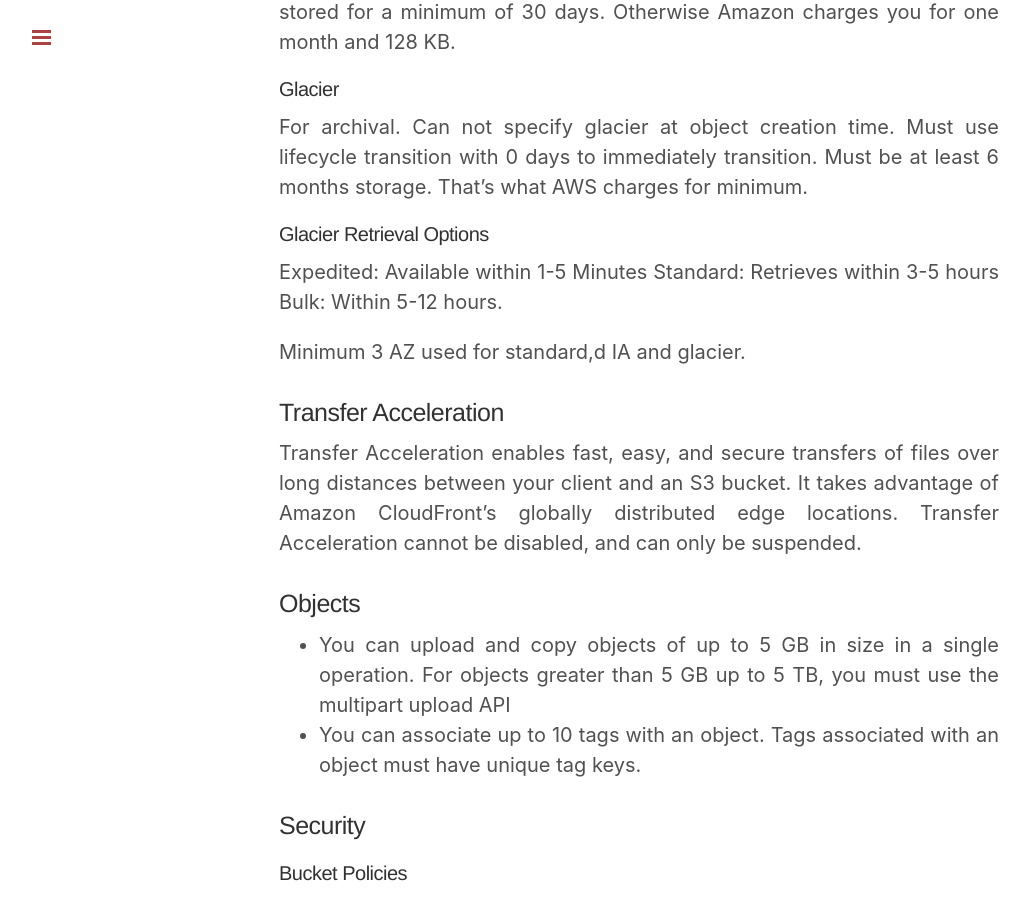
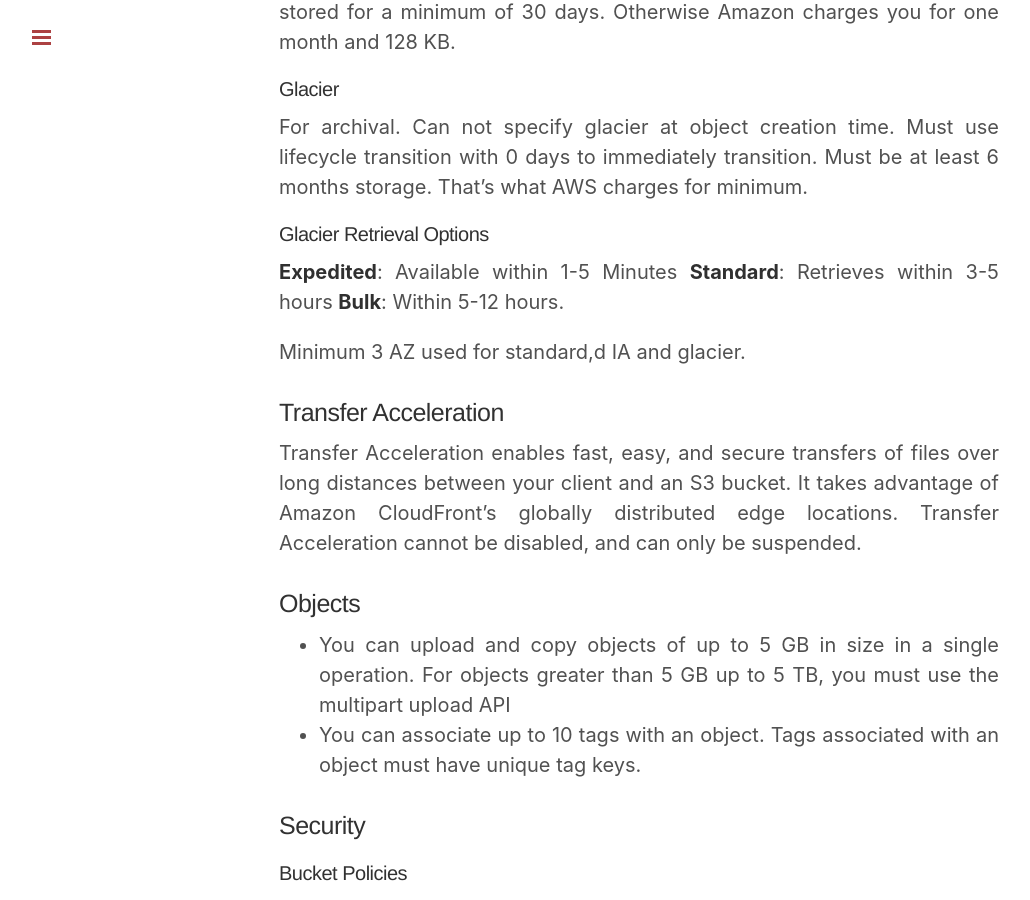
Before and after one commit to haisum/haisum.github.io, a Jekyll site: the page built from _posts/2019-10-13-aws-13-saa-exam-notes-s3.md, in a window 1280 px wide and 900 px high, scrolled down 1109 px. Shown: the whole window, without its empty margins (1-1031 px from the left). Built offline with Jekyll 4.4.1, drawn with Linux system fonts in a browser that asks for light colours; comment, search, counter and statistics services are not loaded; part of the change alters nothing that is shown.

```diff
--- a/_posts/2019-10-13-aws-13-saa-exam-notes-s3.md
+++ b/_posts/2019-10-13-aws-13-saa-exam-notes-s3.md
@@ -40,9 +40,9 @@ For archival. Can not specify glacier at object creation time. Must use lifecycl
 
 ##### Glacier Retrieval Options
 
-Expedited: Available within 1-5 Minutes
-Standard: Retrieves within 3-5 hours
-Bulk: Within 5-12 hours.
+**Expedited**: Available within 1-5 Minutes
+**Standard**: Retrieves within 3-5 hours
+**Bulk**: Within 5-12 hours.
 
 Minimum 3 AZ used for standard,d IA and glacier.
 
```
